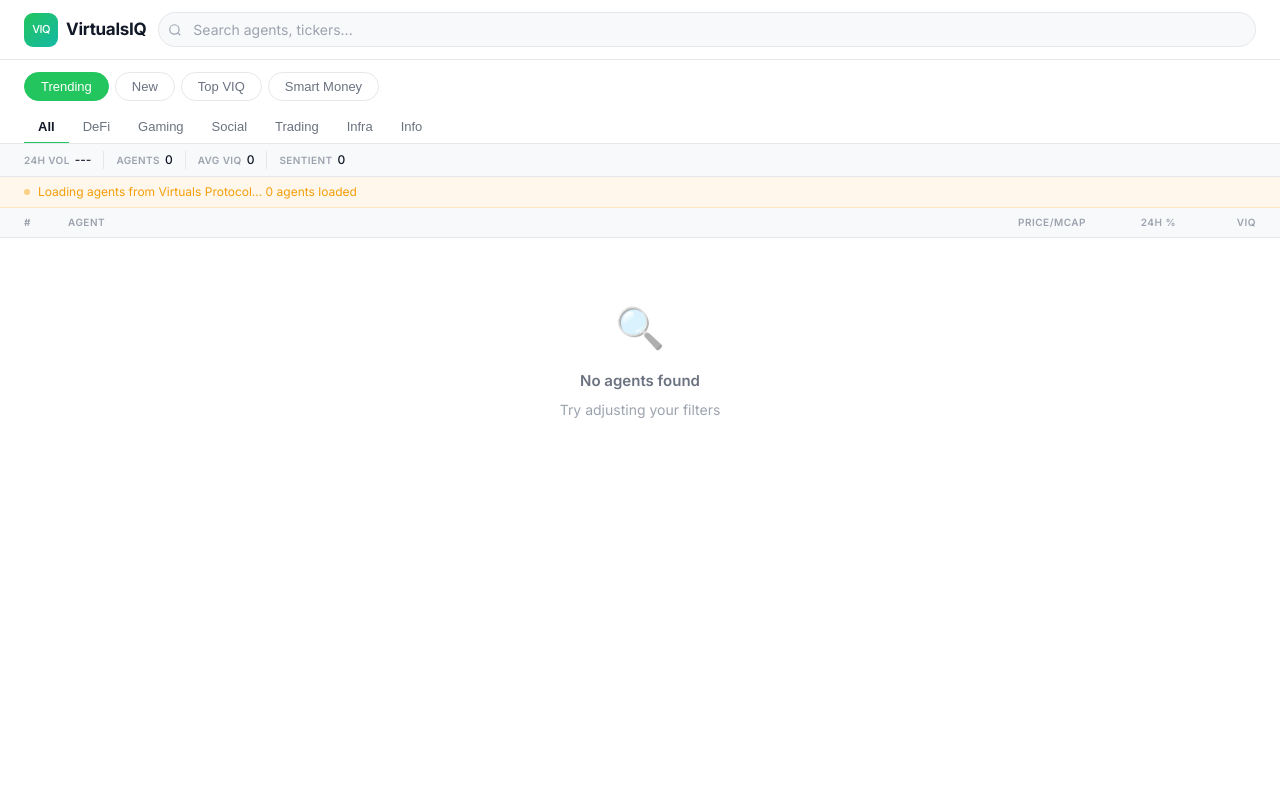
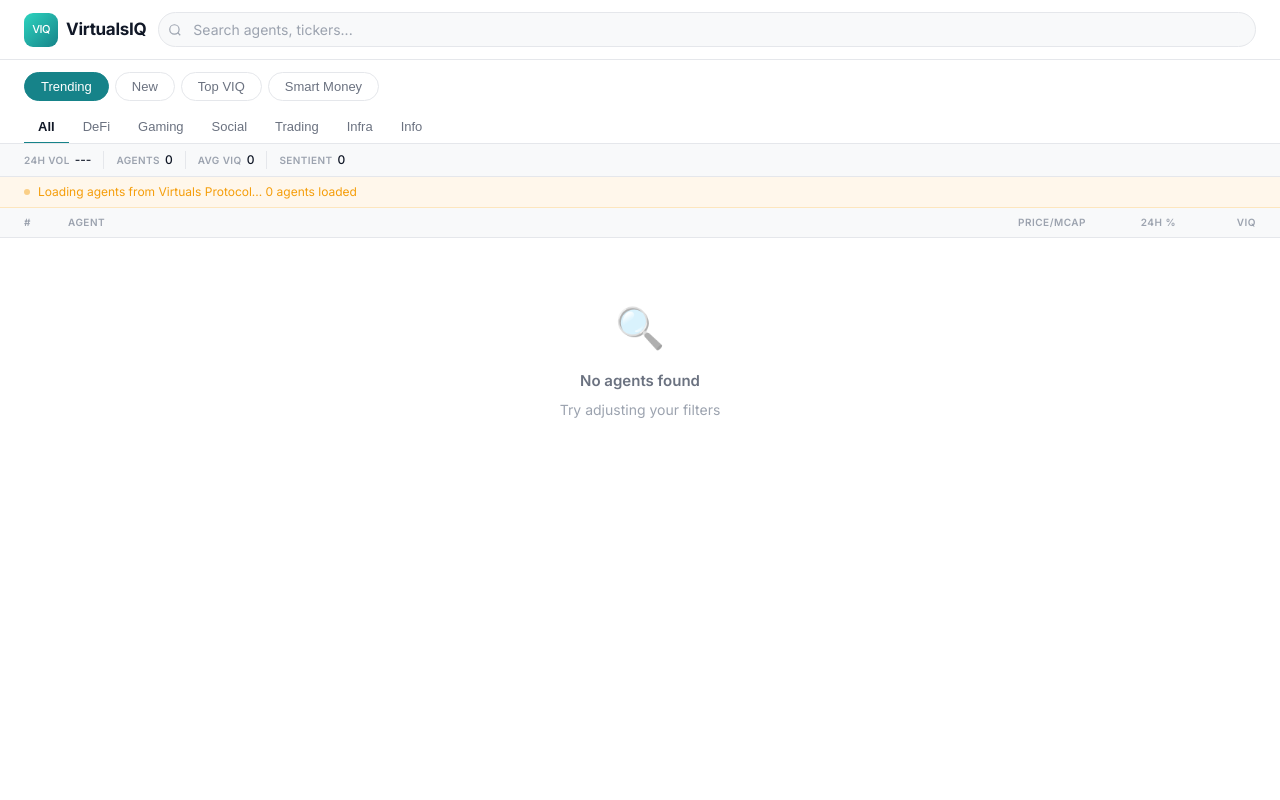
Before and after one commit to Rob650/VirtualsIQ, a FastAPI app: page / in a window 1280 px wide. Run offline with FastAPI, Linux system fonts and the light colour scheme; data that the repository does not hold is empty.

Commit message:
Fix: Virtuals teal colors — replace all green with #168389

```diff
--- a/templates/index.html
+++ b/templates/index.html
@@ -19,9 +19,9 @@
       --text-muted: #6B7280;
       --text-dim:   #9CA3AF;
 
-      --green:      #22C55E;
-      --green-bg:   rgba(34,197,94,0.10);
-      --green-dark: #16A34A;
+      --green:      #168389;
+      --green-bg:   rgba(22,131,137,0.10);
+      --green-dark: #168389;
       --red:        #EF4444;
       --red-bg:     rgba(239,68,68,0.10);
       --amber:      #F59E0B;
@@ -75,7 +75,7 @@
     .logo-mark {
       width: 34px;
       height: 34px;
-      background: linear-gradient(135deg, #22C55E, #14B8A6);
+      background: linear-gradient(135deg, #2DD4BF, #168389);
       border-radius: 9px;
       display: flex;
       align-items: center;
@@ -755,7 +755,7 @@
       font-size: 10px;
       font-weight: 500;
     }
-    .doxx-badge.tier-1 { background: var(--green-bg); color: var(--green-dark); border: 1px solid rgba(34,197,94,0.25); }
+    .doxx-badge.tier-1 { background: var(--green-bg); color: var(--green-dark); border: 1px solid rgba(22,131,137,0.25); }
     .doxx-badge.tier-2 { background: rgba(168,85,247,0.10); color: var(--purple); border: 1px solid rgba(168,85,247,0.25); }
     .doxx-badge.tier-3 { background: var(--bg-3); color: var(--text-muted); border: 1px solid var(--border); }
 
@@ -768,7 +768,7 @@
       font-weight: 500;
       text-transform: uppercase;
     }
-    .risk-badge.low     { background: var(--green-bg); color: var(--green-dark); border: 1px solid rgba(34,197,94,0.2); }
+    .risk-badge.low     { background: var(--green-bg); color: var(--green-dark); border: 1px solid rgba(22,131,137,0.2); }
     .risk-badge.medium  { background: rgba(245,158,11,0.10); color: var(--amber); border: 1px solid rgba(245,158,11,0.2); }
     .risk-badge.high    { background: var(--red-bg); color: var(--red); border: 1px solid rgba(239,68,68,0.2); }
     .risk-badge.extreme { background: rgba(239,68,68,0.15); color: var(--red); border: 1px solid rgba(239,68,68,0.3); }
@@ -1086,7 +1086,7 @@ function fmtCompact(v) {
 }
 
 function scoreColor(score) {
-  if (score >= 75) return '#16A34A';
+  if (score >= 75) return '#168389';
   if (score >= 50) return '#A855F7';
   if (score >= 30) return '#F59E0B';
   return '#EF4444';
@@ -1094,7 +1094,7 @@ function scoreColor(score) {
 
 function tierColor(tier) {
   const map = {
-    'Top Tier': '#16A34A',
+    'Top Tier': '#168389',
     'Strong': '#A855F7',
     'Moderate': '#F59E0B',
     'Weak': '#EF4444',
@@ -1343,7 +1343,7 @@ function renderModal(agent) {
       ${overview.stage ? `<p style="margin-top:6px;font-size:11px;font-family:var(--font-data);color:var(--text-dim)">Stage: <span style="color:var(--amber)">${overview.stage.toUpperCase()}</span></p>` : ''}
     </div>
     <div style="display:grid;grid-template-columns:1fr 1fr;gap:8px">
-      ${riskData.bull_case ? `<div style="padding:10px;background:rgba(34,197,94,0.06);border:1px solid rgba(34,197,94,0.2);border-radius:var(--radius-sm)"><div style="font-size:10px;color:var(--green-dark);font-weight:700;letter-spacing:0.5px;margin-bottom:4px">BULL CASE</div><div style="font-size:12px;color:var(--text-muted)">${riskData.bull_case}</div></div>` : ''}
+      ${riskData.bull_case ? `<div style="padding:10px;background:rgba(22,131,137,0.06);border:1px solid rgba(22,131,137,0.2);border-radius:var(--radius-sm)"><div style="font-size:10px;color:var(--green-dark);font-weight:700;letter-spacing:0.5px;margin-bottom:4px">BULL CASE</div><div style="font-size:12px;color:var(--text-muted)">${riskData.bull_case}</div></div>` : ''}
       ${riskData.bear_case ? `<div style="padding:10px;background:rgba(239,68,68,0.06);border:1px solid rgba(239,68,68,0.2);border-radius:var(--radius-sm)"><div style="font-size:10px;color:var(--red);font-weight:700;letter-spacing:0.5px;margin-bottom:4px">BEAR CASE</div><div style="font-size:12px;color:var(--text-muted)">${riskData.bear_case}</div></div>` : ''}
     </div>
     ${riskData.key_risks && riskData.key_risks.length ? `
@@ -1575,7 +1575,7 @@ function renderForecast(horizon, data) {
     </div>`;
   }
   const prob = data.probability_up || 50;
-  const color = prob >= 60 ? '#16A34A' : prob >= 45 ? '#F59E0B' : '#EF4444';
+  const color = prob >= 60 ? '#168389' : prob >= 45 ? '#F59E0B' : '#EF4444';
   const rangeLow = data.range_low || 0;
   const rangeHigh = data.range_high || 0;
   const signLow = rangeLow >= 0 ? '+' : '';
```
